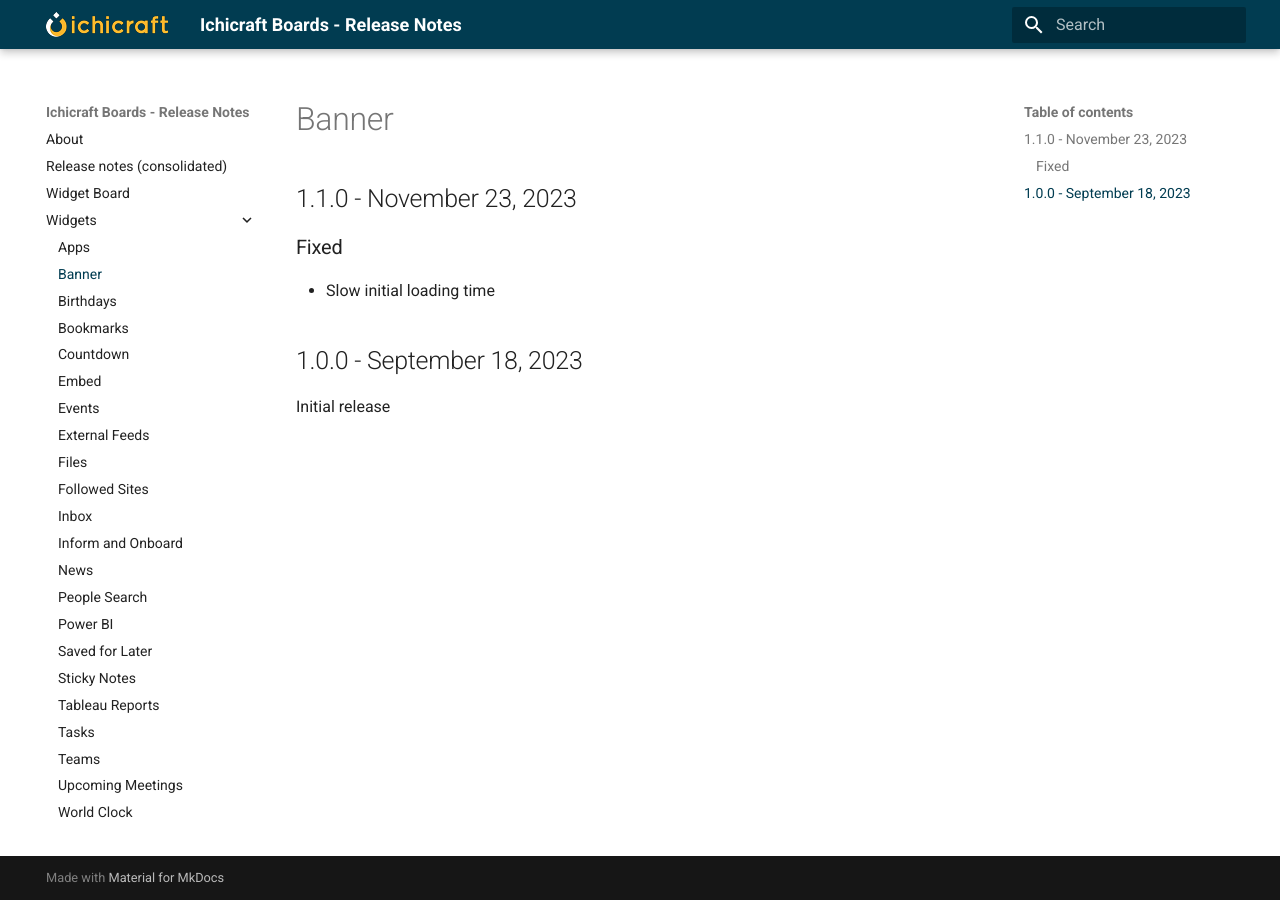
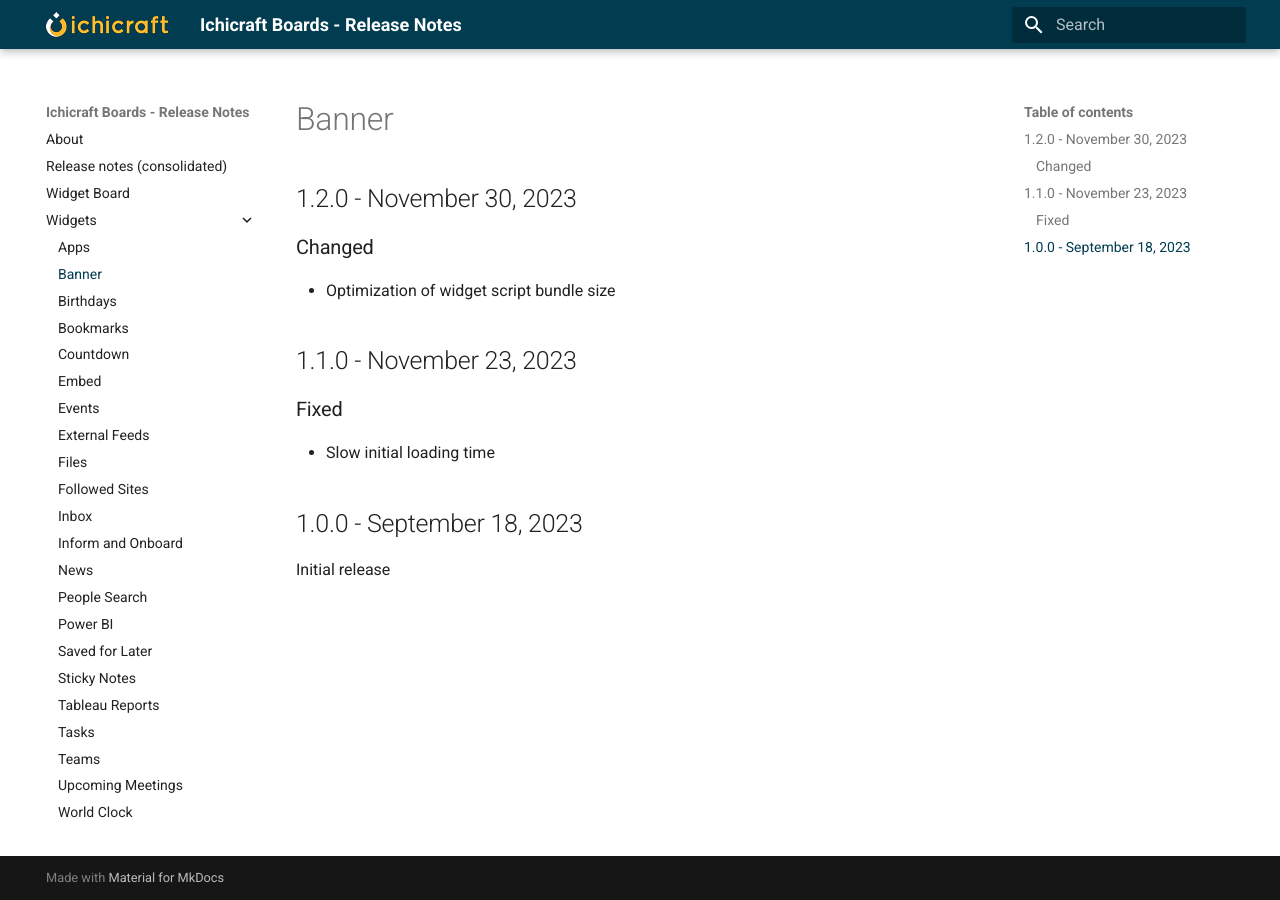
Before and after one commit to ichicraft/widgets-docs, an MkDocs documentation site: the page built from docs/Widgets/Banner.md, in a window 1280 px wide. Built offline with MkDocs 1.6.1 and Material for MkDocs 9.7.7, drawn with Linux system fonts in a browser that asks for light colours.

```diff
--- a/docs/Widgets/Banner.md
+++ b/docs/Widgets/Banner.md
@@ -1,3 +1,8 @@
+## 1.2.0 - November 30, 2023
+
+### Changed
+- Optimization of widget script bundle size
+
 ## 1.1.0 - November 23, 2023
 
 ### Fixed
```
Also changed, not shown: docs/Release-notes-(consolidated).md (+5 -0 lines).
